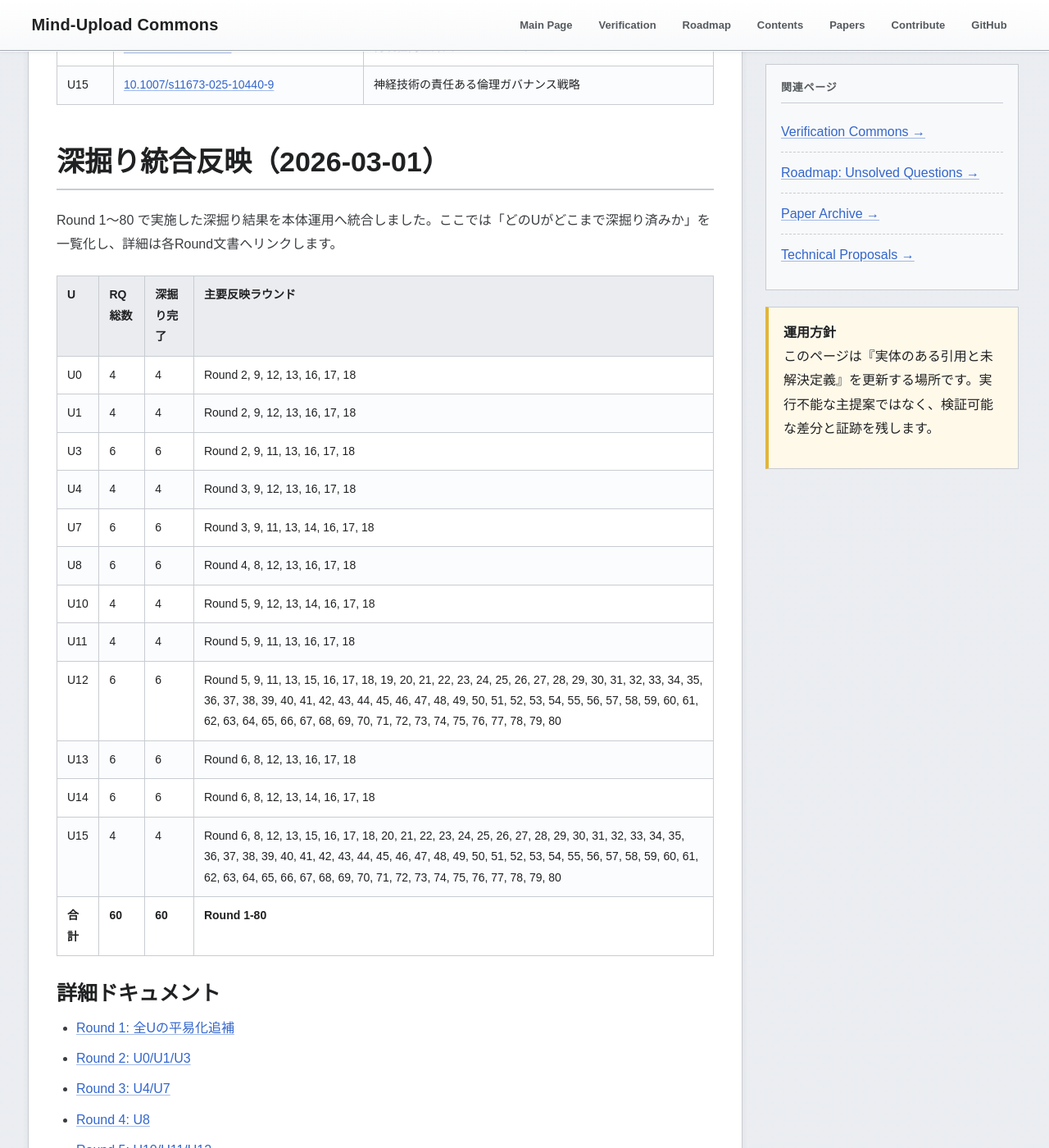
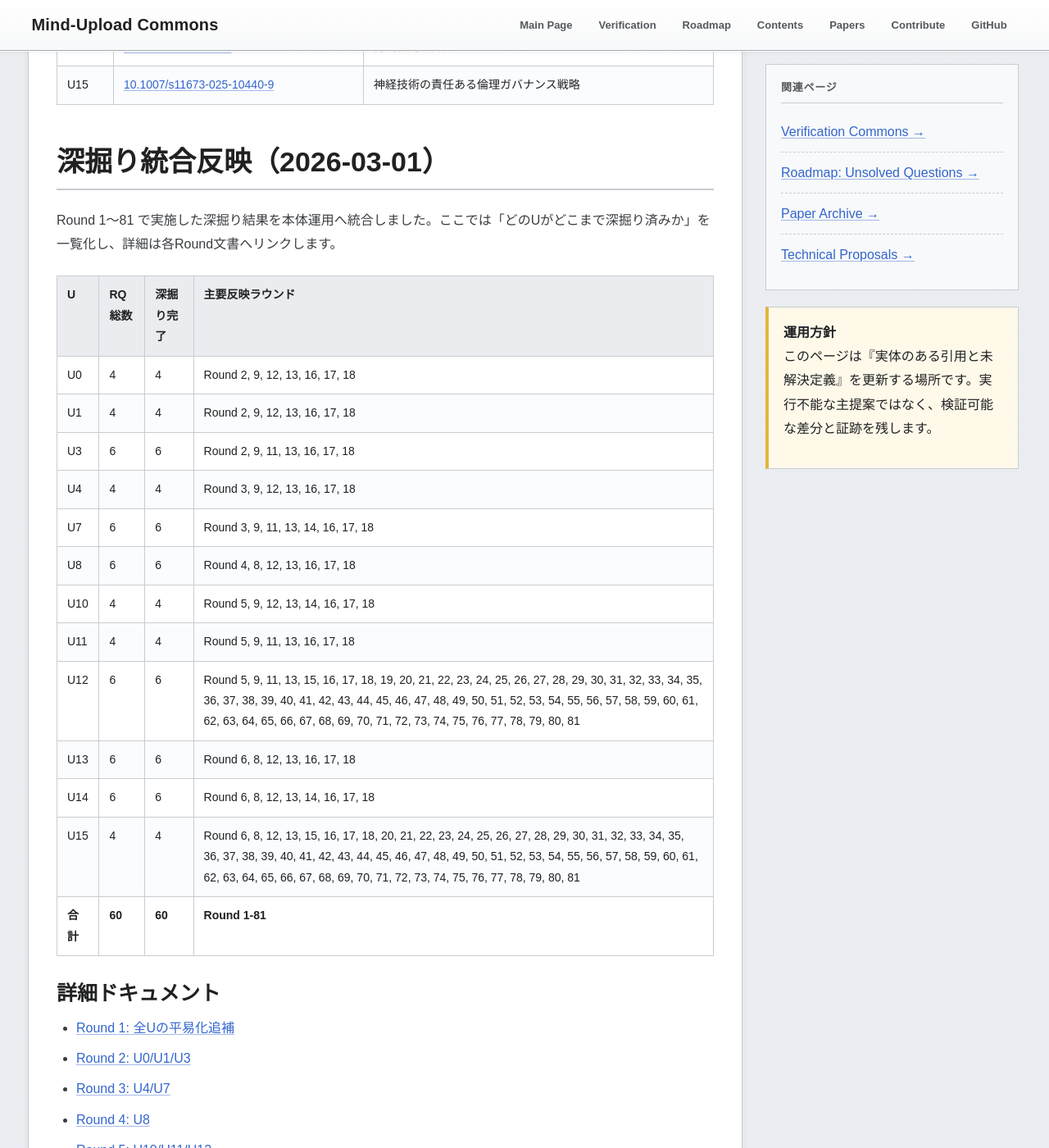
Before and after one commit to yasufumi-nakata/eegflow, a Jekyll site: the page built from research_harvest_50.md, in a window 1280 px wide and 1400 px high, scrolled down 6243 px. Shown: the whole window at 82% size. Built offline with Jekyll 4.4.1, drawn with Linux system fonts in a browser that asks for light colours; some of the changed text lies outside the part shown.

Commit message:
Add Round 81 recheck outcome ledger and watch stability gate

```diff
--- a/research_harvest_50.md
+++ b/research_harvest_50.md
@@ -156,7 +156,7 @@
 <section class="section" id="deepening-integration-20260301">
 <h2 class="section-title">深掘り統合反映（2026-03-01）</h2>
 <p>
-Round 1〜80 で実施した深掘り結果を本体運用へ統合しました。ここでは「どのUがどこまで深掘り済みか」を一覧化し、詳細は各Round文書へリンクします。
+Round 1〜81 で実施した深掘り結果を本体運用へ統合しました。ここでは「どのUがどこまで深掘り済みか」を一覧化し、詳細は各Round文書へリンクします。
 </p>
 <table class="data-table">
 <thead><tr><th>U</th><th>RQ総数</th><th>深掘り完了</th><th>主要反映ラウンド</th></tr></thead><tbody>
@@ -168,11 +168,11 @@
 <tr><td>U8</td><td>6</td><td>6</td><td>Round 4, 8, 12, 13, 16, 17, 18</td></tr>
 <tr><td>U10</td><td>4</td><td>4</td><td>Round 5, 9, 12, 13, 14, 16, 17, 18</td></tr>
 <tr><td>U11</td><td>4</td><td>4</td><td>Round 5, 9, 11, 13, 16, 17, 18</td></tr>
-<tr><td>U12</td><td>6</td><td>6</td><td>Round 5, 9, 11, 13, 15, 16, 17, 18, 19, 20, 21, 22, 23, 24, 25, 26, 27, 28, 29, 30, 31, 32, 33, 34, 35, 36, 37, 38, 39, 40, 41, 42, 43, 44, 45, 46, 47, 48, 49, 50, 51, 52, 53, 54, 55, 56, 57, 58, 59, 60, 61, 62, 63, 64, 65, 66, 67, 68, 69, 70, 71, 72, 73, 74, 75, 76, 77, 78, 79, 80</td></tr>
+<tr><td>U12</td><td>6</td><td>6</td><td>Round 5, 9, 11, 13, 15, 16, 17, 18, 19, 20, 21, 22, 23, 24, 25, 26, 27, 28, 29, 30, 31, 32, 33, 34, 35, 36, 37, 38, 39, 40, 41, 42, 43, 44, 45, 46, 47, 48, 49, 50, 51, 52, 53, 54, 55, 56, 57, 58, 59, 60, 61, 62, 63, 64, 65, 66, 67, 68, 69, 70, 71, 72, 73, 74, 75, 76, 77, 78, 79, 80, 81</td></tr>
 <tr><td>U13</td><td>6</td><td>6</td><td>Round 6, 8, 12, 13, 16, 17, 18</td></tr>
 <tr><td>U14</td><td>6</td><td>6</td><td>Round 6, 8, 12, 13, 14, 16, 17, 18</td></tr>
-<tr><td>U15</td><td>4</td><td>4</td><td>Round 6, 8, 12, 13, 15, 16, 17, 18, 20, 21, 22, 23, 24, 25, 26, 27, 28, 29, 30, 31, 32, 33, 34, 35, 36, 37, 38, 39, 40, 41, 42, 43, 44, 45, 46, 47, 48, 49, 50, 51, 52, 53, 54, 55, 56, 57, 58, 59, 60, 61, 62, 63, 64, 65, 66, 67, 68, 69, 70, 71, 72, 73, 74, 75, 76, 77, 78, 79, 80</td></tr>
-<tr><td><strong>合計</strong></td><td><strong>60</strong></td><td><strong>60</strong></td><td><strong>Round 1-80</strong></td></tr>
+<tr><td>U15</td><td>4</td><td>4</td><td>Round 6, 8, 12, 13, 15, 16, 17, 18, 20, 21, 22, 23, 24, 25, 26, 27, 28, 29, 30, 31, 32, 33, 34, 35, 36, 37, 38, 39, 40, 41, 42, 43, 44, 45, 46, 47, 48, 49, 50, 51, 52, 53, 54, 55, 56, 57, 58, 59, 60, 61, 62, 63, 64, 65, 66, 67, 68, 69, 70, 71, 72, 73, 74, 75, 76, 77, 78, 79, 80, 81</td></tr>
+<tr><td><strong>合計</strong></td><td><strong>60</strong></td><td><strong>60</strong></td><td><strong>Round 1-81</strong></td></tr>
 </tbody></table>
 
 <h3>詳細ドキュメント</h3>
@@ -257,6 +257,7 @@
 <li><a href="research_deepening_round78_2026-03-01.html">Round 78: 再開反映台帳と監視再連結ゲート固定</a></li>
 <li><a href="research_deepening_round79_2026-03-01.html">Round 79: 再連結更新台帳と監視再同期再開ゲート固定</a></li>
 <li><a href="research_deepening_round80_2026-03-01.html">Round 80: 再接続フィードバック台帳と監視再同期再点検ゲート固定</a></li>
+<li><a href="research_deepening_round81_2026-03-01.html">Round 81: 再点検結果台帳と監視再同期維持ゲート固定</a></li>
 </ul>
 
 <h3>整合性監査（証跡）</h3>
@@ -736,6 +737,12 @@
 Round 80 の再接続フィードバック台帳と監視再同期再点検ゲート固定は
 <a href="automation/rq_regulation_reentry_reconnect_feedback_ledger_round80_2026-03-01.csv" target="_blank">rq_regulation_reentry_reconnect_feedback_ledger_round80_2026-03-01.csv</a>（問い別再接続フィードバック台帳）と
 <a href="automation/rq_regulation_reentry_watch_resync_recheck_gate_round80_2026-03-01.csv" target="_blank">rq_regulation_reentry_watch_resync_recheck_gate_round80_2026-03-01.csv</a>（問い別監視再同期再点検ゲート）
+に記録しています。
+</p>
+<p class="small">
+Round 81 の再点検結果台帳と監視再同期維持ゲート固定は
+<a href="automation/rq_regulation_reentry_recheck_outcome_ledger_round81_2026-03-01.csv" target="_blank">rq_regulation_reentry_recheck_outcome_ledger_round81_2026-03-01.csv</a>（問い別再点検結果台帳）と
+<a href="automation/rq_regulation_reentry_watch_resync_stability_gate_round81_2026-03-01.csv" target="_blank">rq_regulation_reentry_watch_resync_stability_gate_round81_2026-03-01.csv</a>（問い別監視再同期維持ゲート）
 に記録しています。
 </p>
 </section>
```
Also changed, not shown: automation/rq_regulation_reentry_recheck_outcome_ledger_round81_2026-03-01.csv (added, +11 -0 lines), automation/rq_regulation_reentry_watch_resync_stability_gate_round81_2026-03-01.csv (added, +11 -0 lines), research_deepening_continue_guide_2026-03-01.md (+6 -2 lines), research_deepening_round81_2026-03-01.md (added, +64 -0 lines).
